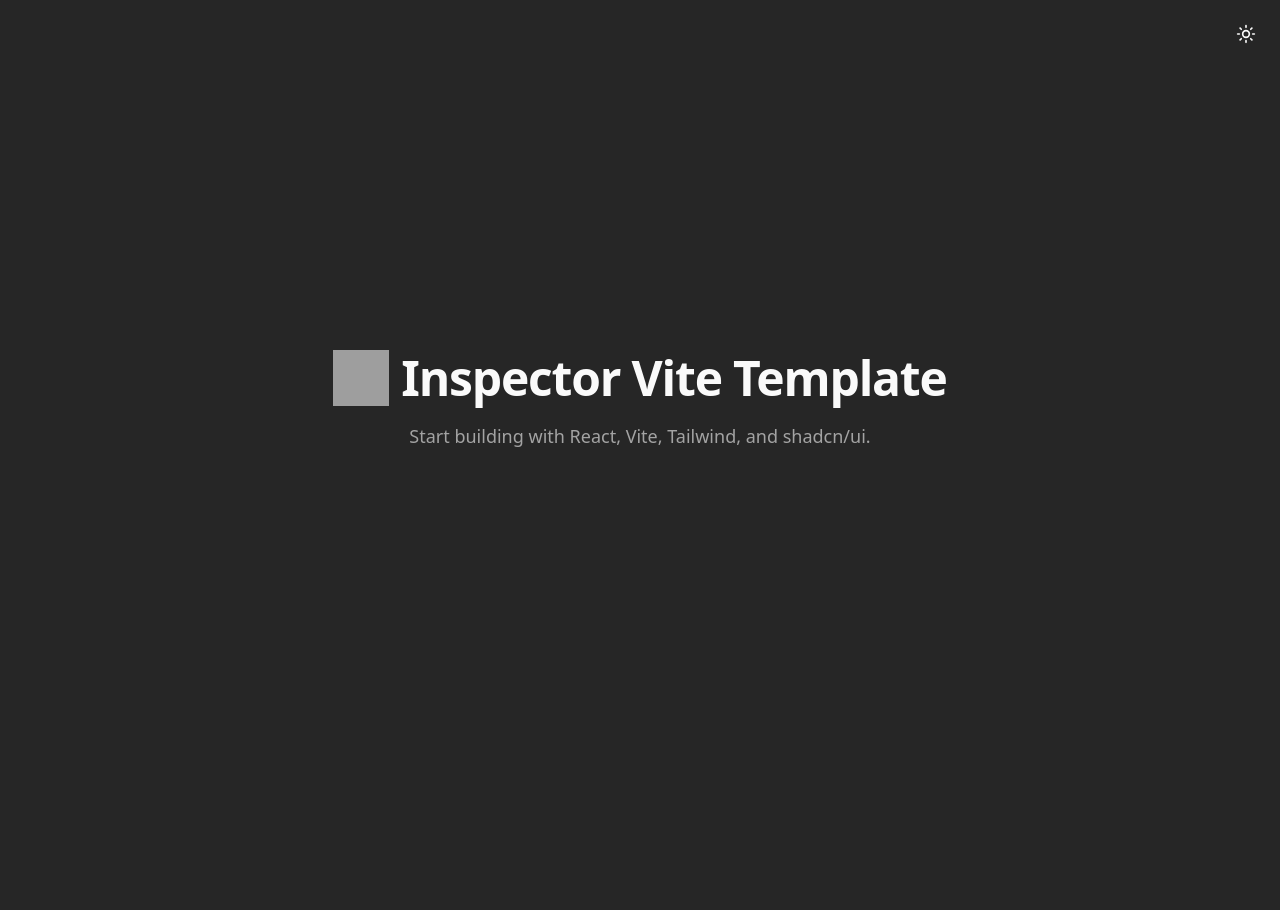
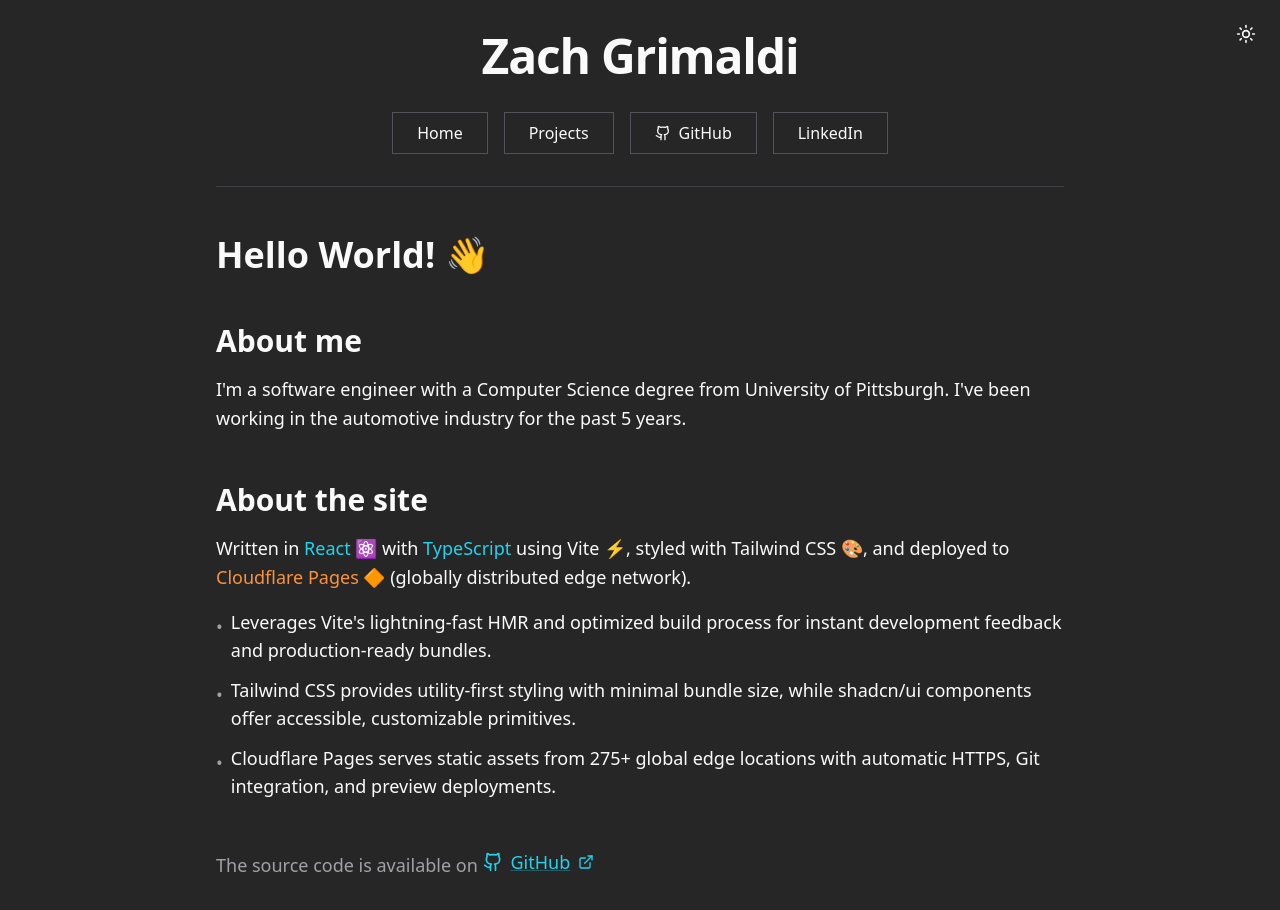
Before and after one commit to zpg6/zpg6-inspector, a React (Vite) app: page / in a window 1280 px wide. Shown: the top 910 px of the page. Before the commit the page ends 800 px from the top, so only its background shows below. Built offline with nearby package versions, Linux system fonts and the light colour scheme; grey boxes are pictures that could not be loaded.

Commit message:
feat: initial ui migration from zachgrimaldi.com

```diff
--- a/src/App.tsx
+++ b/src/App.tsx
@@ -1,40 +1,116 @@
-import { Moon, Sun } from "lucide-react";
+import { Moon, Sun, Github, ExternalLink } from "lucide-react";
 import { useDarkMode } from "@/hooks/use-dark-mode";
-import InspectorLogo from "@/assets/inspector-logo.png";
+
+const githubLinks = {
+  profile: "https://github.com/zpg6",
+  repo: "https://github.com/zpg6/zpg6-inspector"
+} as const;
 
 function App() {
   const { isDarkMode, toggleDarkMode } = useDarkMode();
 
   return (
-    <div className="min-h-screen bg-background text-foreground flex items-center justify-center px-6">
-      {/* Theme Toggle */}
+    <div className="min-h-screen bg-background text-foreground">
       <button
         onClick={toggleDarkMode}
-        className="fixed top-4 right-4 p-2 rounded-lg hover:bg-muted transition-colors"
+        className="fixed top-4 right-4 p-2 hover:bg-muted transition-colors"
         aria-label="Toggle theme"
       >
-        {isDarkMode ? (
-          <Sun className="w-5 h-5" />
-        ) : (
-          <Moon className="w-5 h-5" />
-        )}
+        {isDarkMode ? <Sun className="w-5 h-5" /> : <Moon className="w-5 h-5" />}
       </button>
 
-      {/* Centered Content */}
-      <div className="text-center space-y-4">
-        <div className="flex items-center justify-center gap-3">
-          <img
-            src={InspectorLogo}
-            alt="Inspector"
-            className="w-14 h-14"
-          />
-          <h1 className="text-4xl md:text-5xl font-bold tracking-tight">
-            Inspector Vite Template
-          </h1>
-        </div>
-        <p className="text-lg text-muted-foreground w-full">
-          Start building with React, Vite, Tailwind, and shadcn/ui.
-        </p>
+      <div className="max-w-4xl mx-auto px-6 py-8">
+        <header className="text-center mb-8">
+          <h1 className="text-5xl font-bold mb-8 tracking-tight">Zach Grimaldi</h1>
+
+          <nav className="flex items-center justify-center gap-4 flex-wrap">
+            <button className="px-6 py-2 border border-zinc-600 hover:bg-zinc-800 transition-colors">
+              Home
+            </button>
+            <button className="px-6 py-2 border border-zinc-600 hover:bg-zinc-800 transition-colors">
+              Projects
+            </button>
+            <a
+              href={githubLinks.profile}
+              target="_blank"
+              rel="noopener noreferrer"
+              className="px-6 py-2 border border-zinc-600 hover:bg-zinc-800 transition-colors inline-flex items-center gap-2"
+            >
+              <Github className="w-4 h-4" />
+              GitHub
+            </a>
+            <a
+              href="https://linkedin.com/in/zachgrimaldi"
+              target="_blank"
+              rel="noopener noreferrer"
+              className="px-6 py-2 border border-zinc-600 hover:bg-zinc-800 transition-colors"
+            >
+              LinkedIn
+            </a>
+          </nav>
+        </header>
+
+        <hr className="border-zinc-700 mb-12" />
+
+        <main className="space-y-12">
+          <section>
+            <h2 className="text-4xl font-bold mb-6">Hello World! 👋</h2>
+          </section>
+
+          <section>
+            <h3 className="text-3xl font-bold mb-4">About me</h3>
+            <p className="text-lg leading-relaxed">
+              I'm a software engineer with a Computer Science degree from University of Pittsburgh.
+              I've been working in the automotive industry for the past 5 years.
+            </p>
+          </section>
+
+          <section>
+            <h3 className="text-3xl font-bold mb-4">About the site</h3>
+
+            <p className="text-lg leading-relaxed mb-4">
+              Written in <span className="text-cyan-400">React</span> ⚛️ with <span className="text-cyan-400">TypeScript</span> using Vite ⚡, styled with Tailwind CSS 🎨, and deployed to{" "}
+              <span className="text-orange-400">Cloudflare Pages</span> 🔶 (globally distributed edge network).
+            </p>
+
+            <ul className="space-y-3 text-lg">
+              <li className="flex items-start gap-2">
+                <span className="text-zinc-400 mt-1">•</span>
+                <span>
+                  Leverages Vite's lightning-fast HMR and optimized build process for instant development feedback and production-ready bundles.
+                </span>
+              </li>
+              <li className="flex items-start gap-2">
+                <span className="text-zinc-400 mt-1">•</span>
+                <span>
+                  Tailwind CSS provides utility-first styling with minimal bundle size, while shadcn/ui components offer accessible, customizable primitives.
+                </span>
+              </li>
+              <li className="flex items-start gap-2">
+                <span className="text-zinc-400 mt-1">•</span>
+                <span>
+                  Cloudflare Pages serves static assets from 275+ global edge locations with automatic HTTPS, Git integration, and preview deployments.
+                </span>
+              </li>
+            </ul>
+          </section>
+
+          <section className="pb-8">
+            <p className="text-lg text-zinc-400">
+              The source code is available on{" "}
+              <a
+                href={githubLinks.repo}
+                target="_blank"
+                rel="noopener noreferrer"
+                className="inline-flex items-center gap-2 text-cyan-400 hover:text-cyan-300 transition-colors group"
+              >
+                <Github className="w-5 h-5" />
+                <span className="underline decoration-cyan-400/30 group-hover:decoration-cyan-300">GitHub</span>
+                <ExternalLink className="w-4 h-4" />
+              </a>
+            </p>
+          </section>
+        </main>
       </div>
     </div>
   );
```
